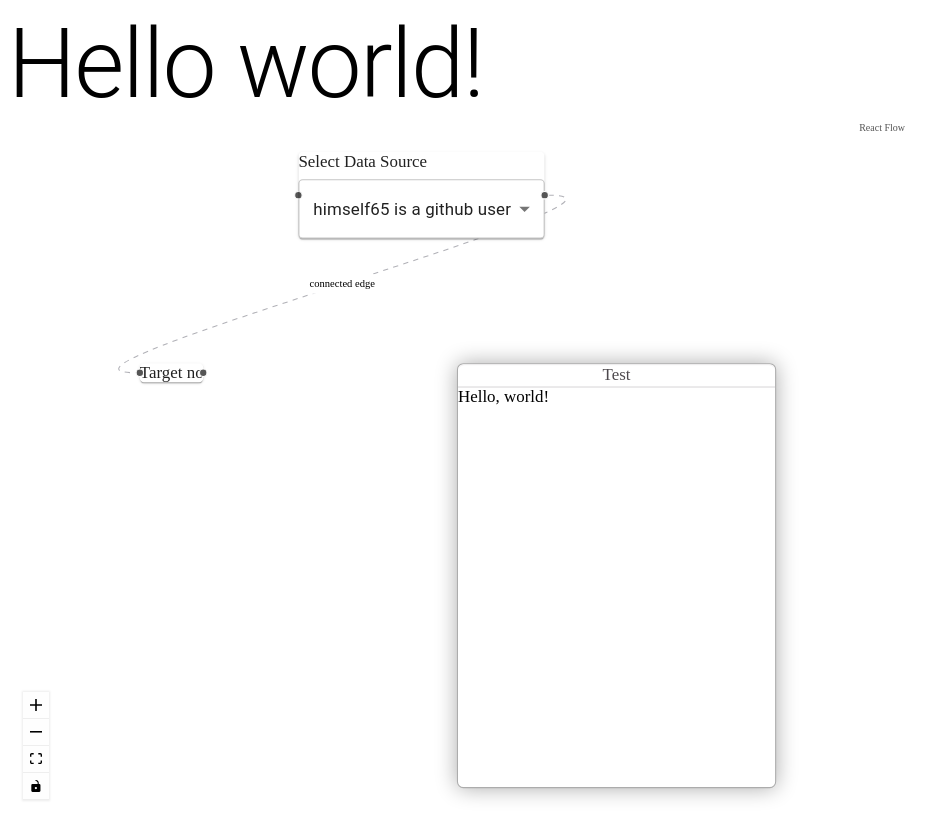
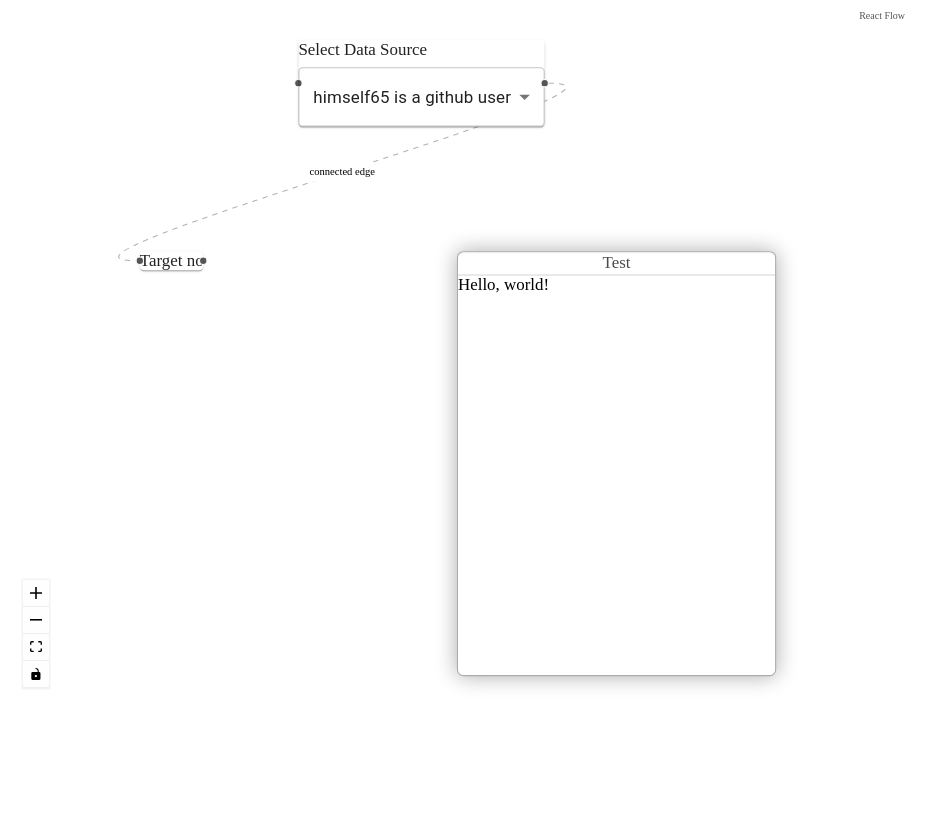
Before and after one commit to SocialNetProcessingLab/pipeline-experimental, a React (Vite) app in the folder packages/fe/: page / in a window 1280 px wide. Shown: the whole page, without its empty margins (0-952 px from the left). After the commit the page ends 800 px from the top, so only its background shows below. Built offline with nearby package versions, Linux system fonts and the light colour scheme.

Commit message:
fix: remove title

```diff
--- a/packages/fe/src/App.tsx
+++ b/packages/fe/src/App.tsx
@@ -1,4 +1,4 @@
-import { Box, Typography } from '@mui/material'
+import { Box } from '@mui/material'
 import React, { useCallback } from 'react'
 import type { Connection, Edge, Node } from 'react-flow-renderer'
 import ReactFlow, { addEdge, Controls, updateEdge, useEdgesState, useNodesState } from 'react-flow-renderer'
@@ -57,7 +57,6 @@ export const App: React.FC = function App () {
 
   return (
     <>
-      <Typography variant='h1'>Hello world!</Typography>
       <Box
         component='div'
         sx={{
```
